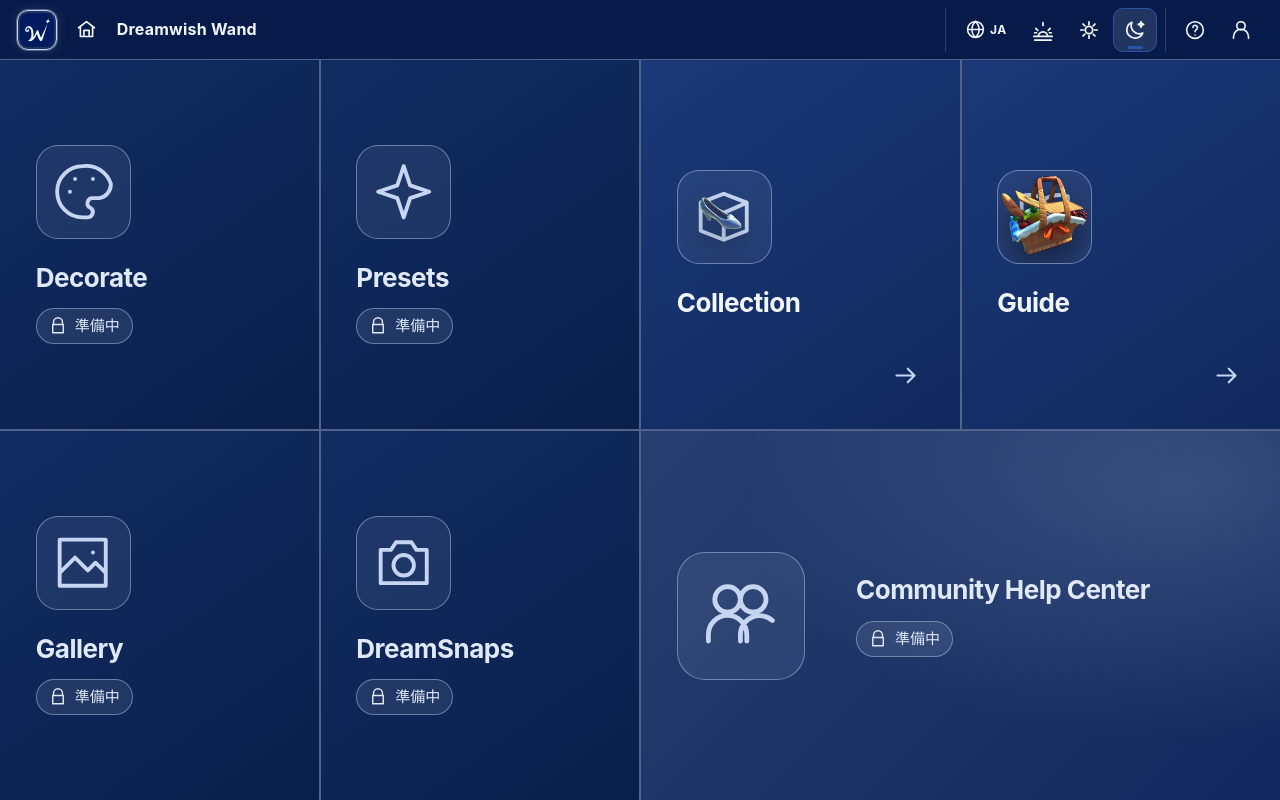
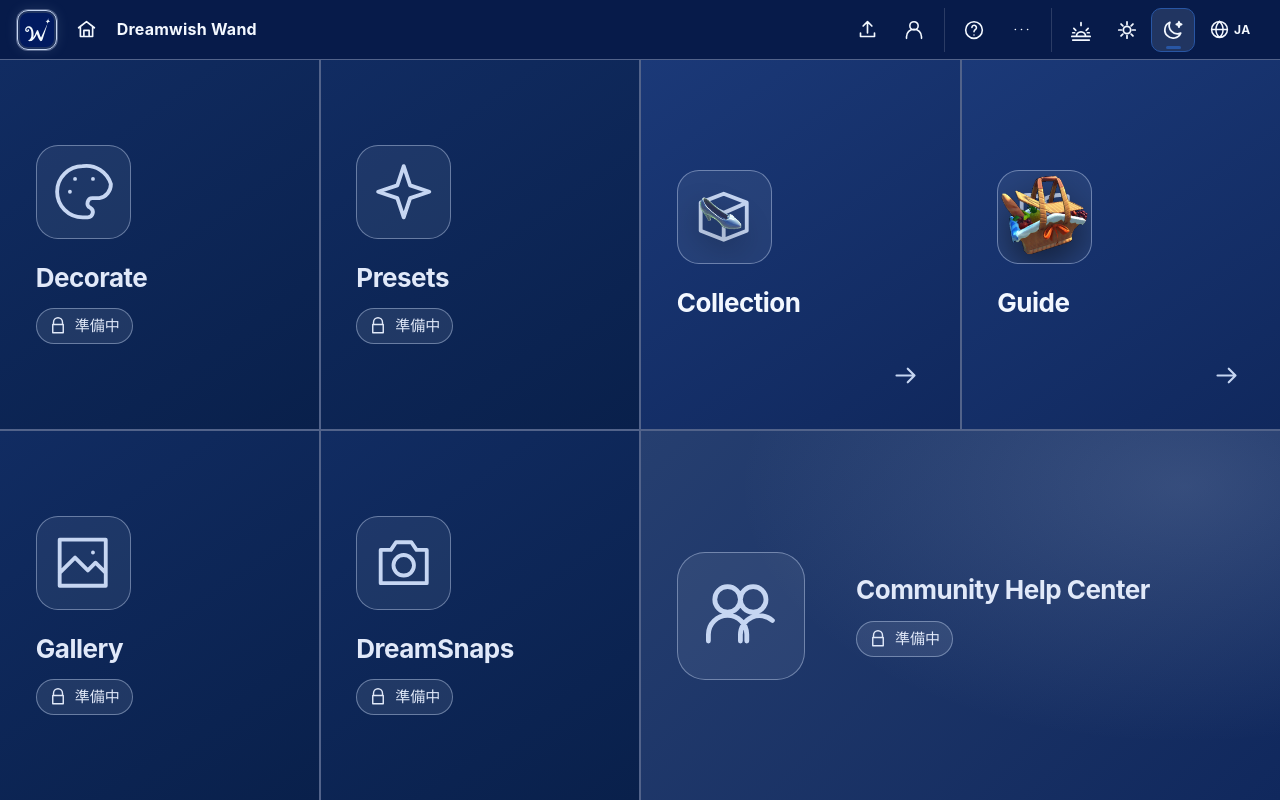
Before and after one commit to DreamwishWand/Wand, a SvelteKit app: page / in a window 1280 px wide. Built offline with nearby package versions, Linux system fonts and the light colour scheme.

Commit message:
UI-00: put save, account, help, segmented themes and language in agreed order

```diff
--- a/src/routes/+layout.svelte
+++ b/src/routes/+layout.svelte
@@ -204,13 +204,9 @@
           <button class="header-icon-button header-context-optional" type="button" on:click={()=>window.dispatchEvent(new Event('wand:save-clear'))} aria-label={copy.saveClear} title={copy.saveClear}><WandIcon name="close" size={20}/></button>
         </div>
       {/if}
-      {#if service==='collection'||service==='save'}
+      {#if service==='collection'}
         <div class="header-file-tools" role="group" aria-label={copy.fileTools}>
           <div class="shell-file-desktop">
-            <button class="header-icon-button" type="button" on:click={openSaveFile} disabled={service==='collection'&&collectionBusy}
-              aria-label={copy.readSave} title={copy.readSave}>
-              <WandIcon name="upload" size={20}/>
-            </button>
             {#if service==='collection'}
               <button class="header-icon-button" type="button" on:click={backupCollection}
                 aria-label={copy.collectionBackup} title={copy.collectionBackup}><WandIcon name="download" size={20}/></button>
@@ -226,8 +222,6 @@
             </button>
             {#if filesOpen}
               <div class="shell-menu shell-file-menu" role="group" aria-label={copy.fileTools}>
-                <button type="button" disabled={service==='collection'&&collectionBusy}
-                  on:click={()=>{filesOpen=false;openSaveFile();}}><WandIcon name="upload" size={18}/>{copy.readSave}</button>
                 {#if service==='collection'}
                   <button type="button" on:click={()=>{filesOpen=false;backupCollection();}}><WandIcon name="download" size={18}/>{copy.backup}</button>
                   <button type="button" disabled={collectionBusy} on:click={()=>{filesOpen=false;restoreCollection();}}><WandIcon name="restore" size={18}/>{copy.restore}</button>
@@ -237,11 +231,65 @@
           </div>
         </div>
       {/if}
+      <div class="header-save-root" bind:this={saveRoot}>
+        <button class="header-icon-button shell-save-button" bind:this={saveButton} type="button"
+          aria-label={selectedSave?copy.saveManager:copy.readSave}
+          title={selectedSave?copy.saveManager:copy.readSave}
+          aria-expanded={selectedSave?saveMenuOpen:undefined}
+          on:click={()=>{if(selectedSave){saveMenuOpen=!saveMenuOpen;moreOpen=false;filesOpen=false;languageOpen=false;}else openGlobalSavePicker();}}>
+          <WandIcon name={selectedSave?'save':'upload'} size={21}/>
+        </button>
+        {#if selectedSave&&saveMenuOpen}
+          <div class="shell-menu shell-save-menu" role="group" aria-label={copy.saveManager}>
+            <div class="shell-save-filename" title={selectedSave.name}><WandIcon name="save" size={18}/><span>{selectedSave.name}</span></div>
+            <div class="shell-save-status">{copy.saveNotParsed}</div>
+            <div class="shell-menu-divider"></div>
+            <button type="button" on:click={rawSaveBackup}><WandIcon name="download" size={18}/>{copy.saveBackupOriginal}</button>
+            <button type="button" disabled title={copy.saveEditUnavailable}><WandIcon name="download" size={18}/>{copy.saveExportEdited}</button>
+            <button type="button" disabled title={copy.saveEditUnavailable}><WandIcon name="edit" size={18}/>{copy.saveOpenEditor}</button>
+            <button type="button" on:click={openGlobalSavePicker}><WandIcon name="folder" size={18}/>{copy.saveReplace}</button>
+            <div class="shell-menu-divider"></div>
+            <button type="button" on:click={closeSelectedSave}><WandIcon name="close" size={18}/>{copy.saveClose}</button>
+          </div>
+        {/if}
+      </div>
+      <div class="header-account-tools">
+        <button class="header-icon-button shell-account-header" bind:this={accountButton} type="button"
+          on:click={openAccount} aria-label={copy.accountOpen} title={copy.accountPreparing}><WandIcon name="character" size={20}/></button>
+      </div>
+      <div class="header-support-tools" role="group" aria-label={copy.support}>
+        <button class="header-icon-button help-action" bind:this={helpButton} type="button"
+          on:click={()=>{closeMenus();tutorialOpen=true;}} aria-label={copy.tutorialHelp} title={copy.help}><WandIcon name="help" size={20}/></button>
+      </div>
+      <div class="shell-more-root" bind:this={moreRoot}>
+        <button class="header-icon-button" bind:this={moreButton} type="button"
+          aria-label={copy.moreActions} title={copy.moreActions} aria-expanded={moreOpen}
+          on:click={()=>{moreOpen=!moreOpen;saveMenuOpen=false;filesOpen=false;languageOpen=false;}}>
+          <WandIcon name="ellipsis" size={21}/>
+        </button>
+        {#if moreOpen}
+          <div class="shell-menu shell-more-menu" role="group" aria-label={copy.moreActions}>
+            <button type="button" on:click={()=>{moreOpen=false;tutorialOpen=true;}}><WandIcon name="help" size={18}/>{copy.help}</button>
+            <button type="button" on:click={openAccount}><WandIcon name="character" size={18}/>{copy.account}</button>
+          </div>
+        {/if}
+      </div>
       <div class="header-preference-tools" role="group" aria-label={copy.preferences}>
+        <div class="shell-theme-options" role="group" aria-label={copy.themeSelect}>
+          {#each UI_THEMES as item (item.code)}
+            <button class="header-icon-button shell-theme-option" type="button"
+              class:active={uiTheme===item.code}
+              aria-label={copy.themes[item.code]} title={copy.themes[item.code]}
+              aria-pressed={uiTheme===item.code}
+              on:click={()=>switchTheme(item.code)}>
+              <WandIcon name={item.icon} size={22}/>
+            </button>
+          {/each}
+        </div>
         <div class="header-language-menu" bind:this={languageRoot}>
           <button bind:this={languageButton} class="header-icon-button header-language-button" type="button"
             aria-label={copy.languageSwitch} title={copy.languageSwitch} aria-expanded={languageOpen}
-            on:click={()=>{languageOpen=!languageOpen;moreOpen=false;filesOpen=false;}}>
+            on:click={()=>{languageOpen=!languageOpen;moreOpen=false;filesOpen=false;saveMenuOpen=false;}}>
             <WandIcon name="globe" size={19}/><span class="header-locale-code">{LANGUAGE_SHORT[uiLocale]}</span>
           </button>
           {#if languageOpen}
@@ -255,26 +303,14 @@
             </div>
           {/if}
         </div>
-        <div class="shell-theme-options" role="group" aria-label={copy.themeSelect}>
-          {#each UI_THEMES as item (item.code)}
-            <button class="header-icon-button shell-theme-option" type="button"
-              class:active={uiTheme===item.code}
-              aria-label={copy.themes[item.code]} title={copy.themes[item.code]}
-              aria-pressed={uiTheme===item.code}
-              on:click={()=>switchTheme(item.code)}>
-              <WandIcon name={item.icon} size={22}/>
-            </button>
-          {/each}
-        </div>
-      </div>
-      <div class="header-support-tools" role="group" aria-label={copy.support}>
-        <button class="header-icon-button help-action" bind:this={helpButton} type="button"
-          on:click={()=>{closeMenus();tutorialOpen=true;}} aria-label={copy.tutorialHelp} title={copy.help}><WandIcon name="help" size={20}/></button>
-        <button class="header-icon-button shell-account-header" bind:this={accountButton} type="button"
-          on:click={openAccount} aria-label={copy.accountOpen} title={copy.accountPreparing}><WandIcon name="character" size={20}/></button>
       </div>
     </div>
   </header>
+  <input class="visually-hidden" bind:this={globalSaveInput} type="file"
+    accept=".profile,.dat,.bin,.json,application/json,application/octet-stream"
+    aria-label={copy.readSave} on:change={globalSavePicked}/>
+  {#if saveError}<div class="shell-save-error" role="alert">{saveError}<button type="button" on:click={()=>saveError=''} aria-label={copy.close}>×</button></div>{/if}
+  {#if draggingFile}<div class="shell-save-drop" role="status"><WandIcon name="upload" size={44}/><span>{copy.saveDrop}</span></div>{/if}
   <main class="site-main"><slot/></main>
 </div>
 {#if tutorialOpen}
```
